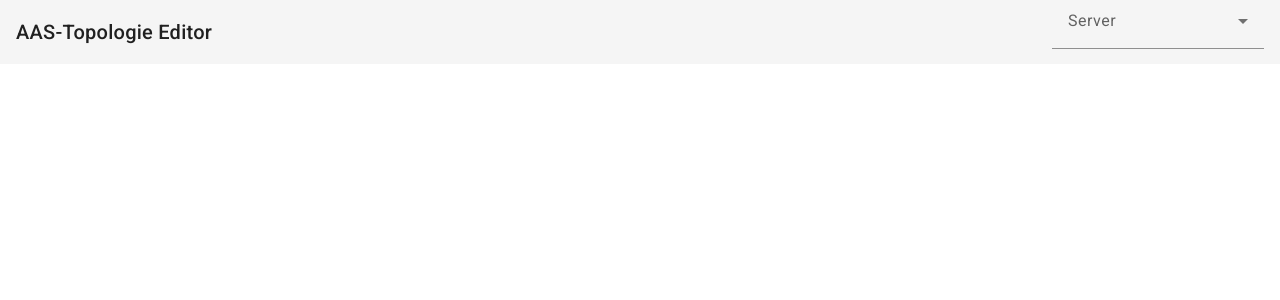
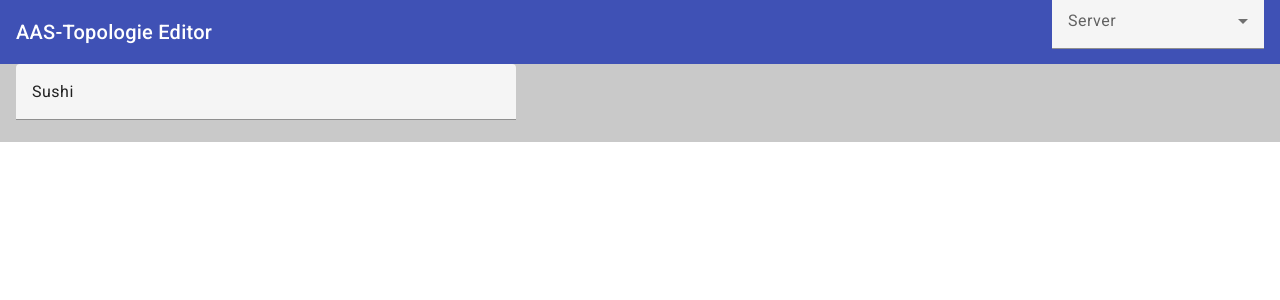
Before and after one commit to NikomitK/TINF22F_Team3_ECAD_Topology_Editor, an Angular app in the folder SOURCE/ecad-topologie-editor/: page / in a window 1280 px wide. Shown: the top 300 px of the page. Built offline with nearby package versions, Linux system fonts and the light colour scheme.

Commit message:
2. header line / problem with search hight

```diff
--- a/SOURCE/ecad-topologie-editor/src/app/header/header.component.html
+++ b/SOURCE/ecad-topologie-editor/src/app/header/header.component.html
@@ -1,10 +1,11 @@
-<mat-toolbar>
+<mat-toolbar color="primary">
+    <mat-toolbar-row >
         <span>AAS-Topologie Editor</span>
 
         <span class="example-fill-remaining-space"></span>
 
         <span>
-        <mat-form-field>
+            <mat-form-field id="server-select">
                 <mat-select placeholder="Server">
                 @for (server of servers; track $index) {
                     <mat-option [value]="server.value">
@@ -14,4 +15,12 @@
                 </mat-select>
             </mat-form-field>
         </span>
+    </mat-toolbar-row>
+    <mat-toolbar-row id="nav-bar">
+        <form class="item-search">
+            <mat-form-field class="example-full-width">
+              <input matInput placeholder="Favorite food" value="Sushi" >
+            </mat-form-field>
+          </form>
+    </mat-toolbar-row>
 </mat-toolbar>
--- a/SOURCE/ecad-topologie-editor/src/app/header/header.component.scss
+++ b/SOURCE/ecad-topologie-editor/src/app/header/header.component.scss
@@ -3,3 +3,22 @@
        Every toolbar row uses a flexbox row layout. */
     flex: 1 1 auto;
   }
+
+#nav-bar{
+    background-color: rgb(201, 201, 201);
+    display: flex;
+    align-items: center;
+
+    min-height: fit-content;
+}
+.item-search {
+    min-width: 150px;
+    max-width: 500px;
+    width: 100%;
+}
+
+  .example-full-width {
+    width: 100%;
+
+
+  }
--- a/SOURCE/ecad-topologie-editor/src/app/header/header.component.ts
+++ b/SOURCE/ecad-topologie-editor/src/app/header/header.component.ts
@@ -2,6 +2,7 @@ import { Component, NgModule  } from '@angular/core';
 import { MatToolbarModule } from '@angular/material/toolbar';
 import { MatFormFieldModule } from '@angular/material/form-field';
 import { MatSelectModule } from '@angular/material/select';
+import {MatInputModule} from '@angular/material/input';
 
 interface server{
   value : string;
@@ -10,7 +11,7 @@ interface server{
 @Component({
   selector: 'ete-header',
   standalone: true,
-  imports: [MatToolbarModule, MatFormFieldModule, MatSelectModule],
+  imports: [MatToolbarModule, MatFormFieldModule, MatSelectModule, MatInputModule],
   templateUrl: './header.component.html',
   styleUrl: './header.component.scss'
 })
```
Lines whose indentation alone changed are shown as unchanged.
